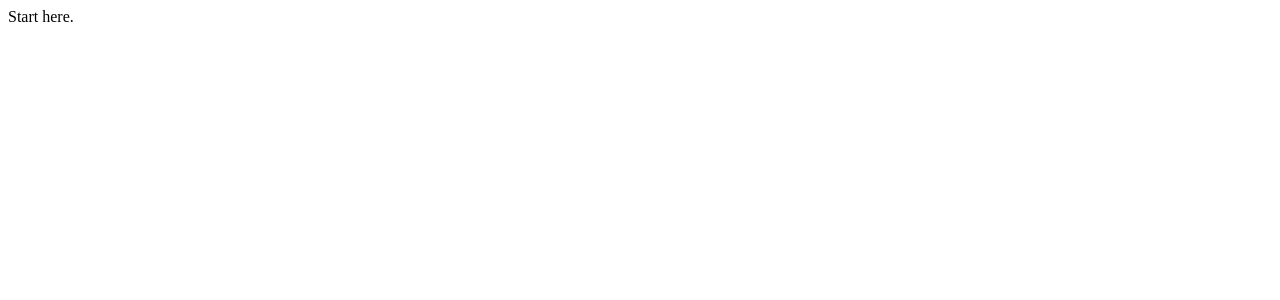
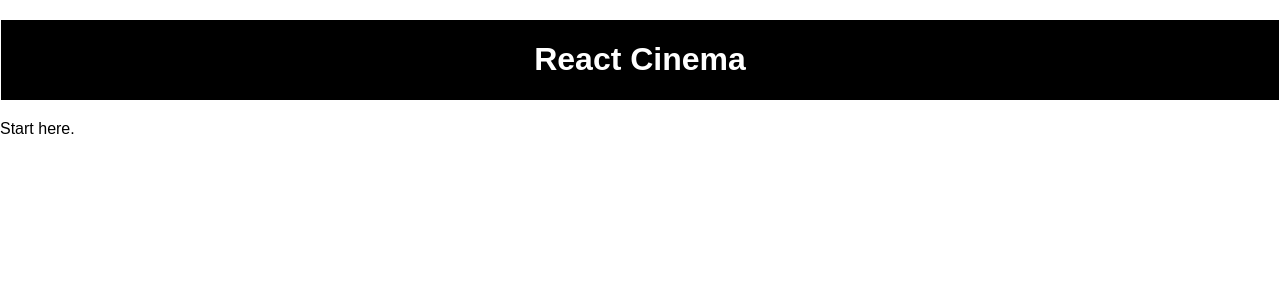
Before and after one commit to acarn506/moviedb, a React (Create React App) app: page / in a window 1280 px wide. Shown: the top 300 px of the page. Built offline with nearby package versions, Linux system fonts and the light colour scheme; the HTML template or start-up script is replaced by a standard one.

Commit message:
Header Component Layout

```diff
--- a/src/App.js
+++ b/src/App.js
@@ -1,10 +1,20 @@
 import React from 'react';
+
+//Components
+import Header from './components/Header'
+
+//Styles
+import { GlobalStyle } from './GlobalStyles'
 
 function App() {
   return (
+
     <div className="App">
+      <Header />
       Start here.
+      <GlobalStyle />
     </div>
+
   );
 }
 
--- /dev/null
+++ b/src/GlobalStyles.js
@@ -0,0 +1,43 @@
+import { createGlobalStyle } from "styled-components";
+
+export const GlobalStyle = createGlobalStyle`
+    :root {
+        --maxWidth: 1440px;
+        --white: #fff;
+        --lightGrey: #eee;
+        --medGrey: #353535;
+        --darkGrey: #1c1c1c;
+        --fontSuperBig: 2.5rem;
+        --fontBig: 1.5rem;
+        --fontMed: 1.2rem;
+        --fontSmall: 1rem;
+    }
+
+    * {
+        box-sizing : border-box;
+        font-family : 'Abel', sans-serif;
+    }
+
+    body {
+        margin: 0;
+        padding: 0;
+
+        h1 {
+            font-size: 2rem;
+            font-weight: 600;
+            color: var(--white);
+        }
+
+        h3 {
+            font-size: 1.1rem;
+            font-weight: 600;
+         }
+
+        p {
+            font-size: 1rem;
+            color: var(--white);
+        }
+    }
+
+
+`
--- /dev/null
+++ b/src/components/Header/Header.styles.js
@@ -0,0 +1,23 @@
+import styled from "styled-components";
+
+export const Wrapper = styled.div`
+    background: var(--darkgrey);
+    padding: 0 1px;
+`;
+
+export const Content = styled.div`
+    display: flex;
+    align-items: center;
+    justify-content: space-between;
+    max-width: var(--maxWidth);
+    padding: 20px 0;
+    margin: 0 auto;
+`;
+
+
+export const Banner = styled.div`
+    background-color: black;
+    width: 100%;
+    display: flex;
+    justify-content: center;
+`
--- /dev/null
+++ b/src/components/Header/index.js
@@ -0,0 +1,15 @@
+import React from 'react'
+
+import { Wrapper, Content, Banner } from './Header.styles'
+
+const Header = () => (
+    <Wrapper>
+        <Content>
+            <Banner>
+                <h1>React Cinema</h1>
+            </Banner>
+        </Content>
+    </Wrapper>
+)
+
+export default Header
```
